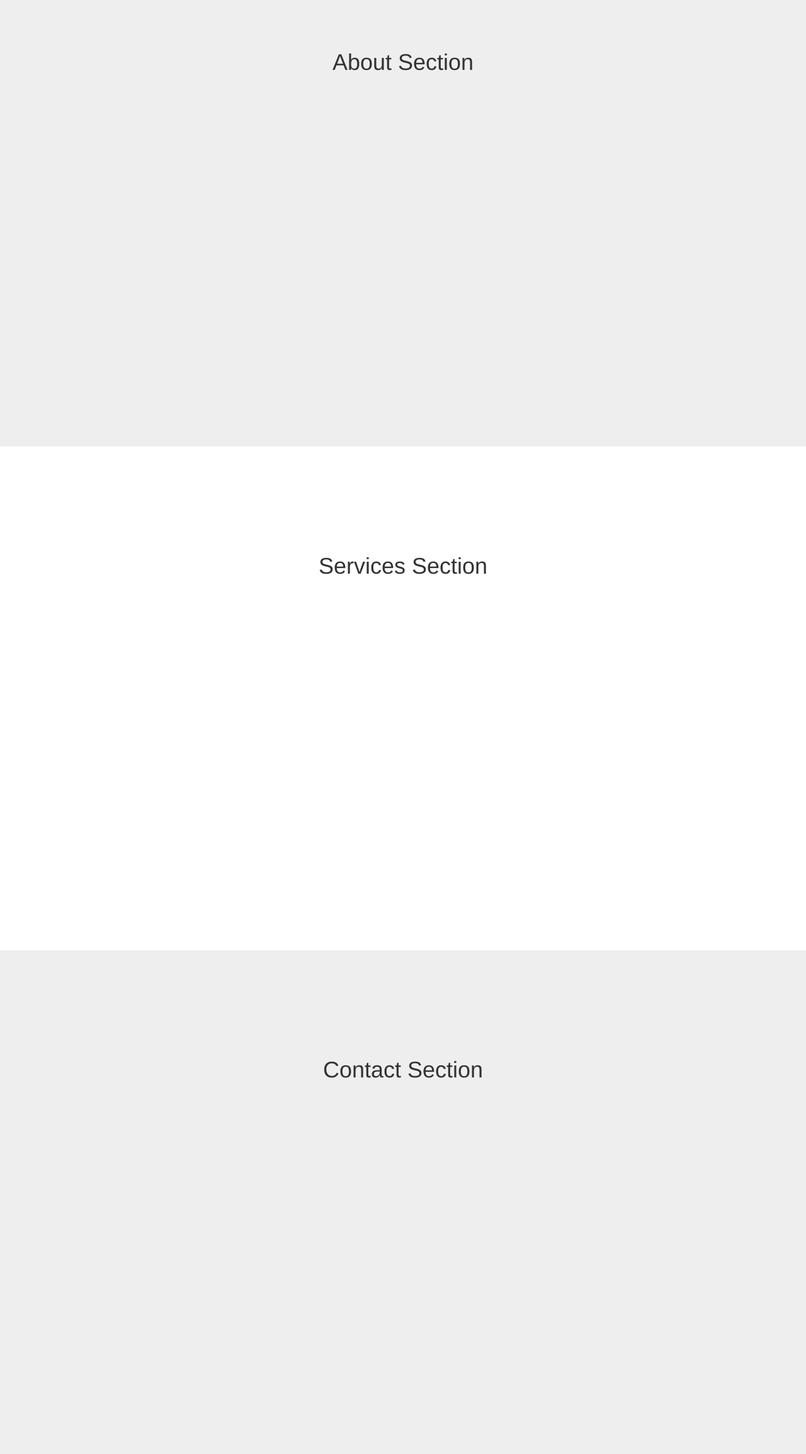
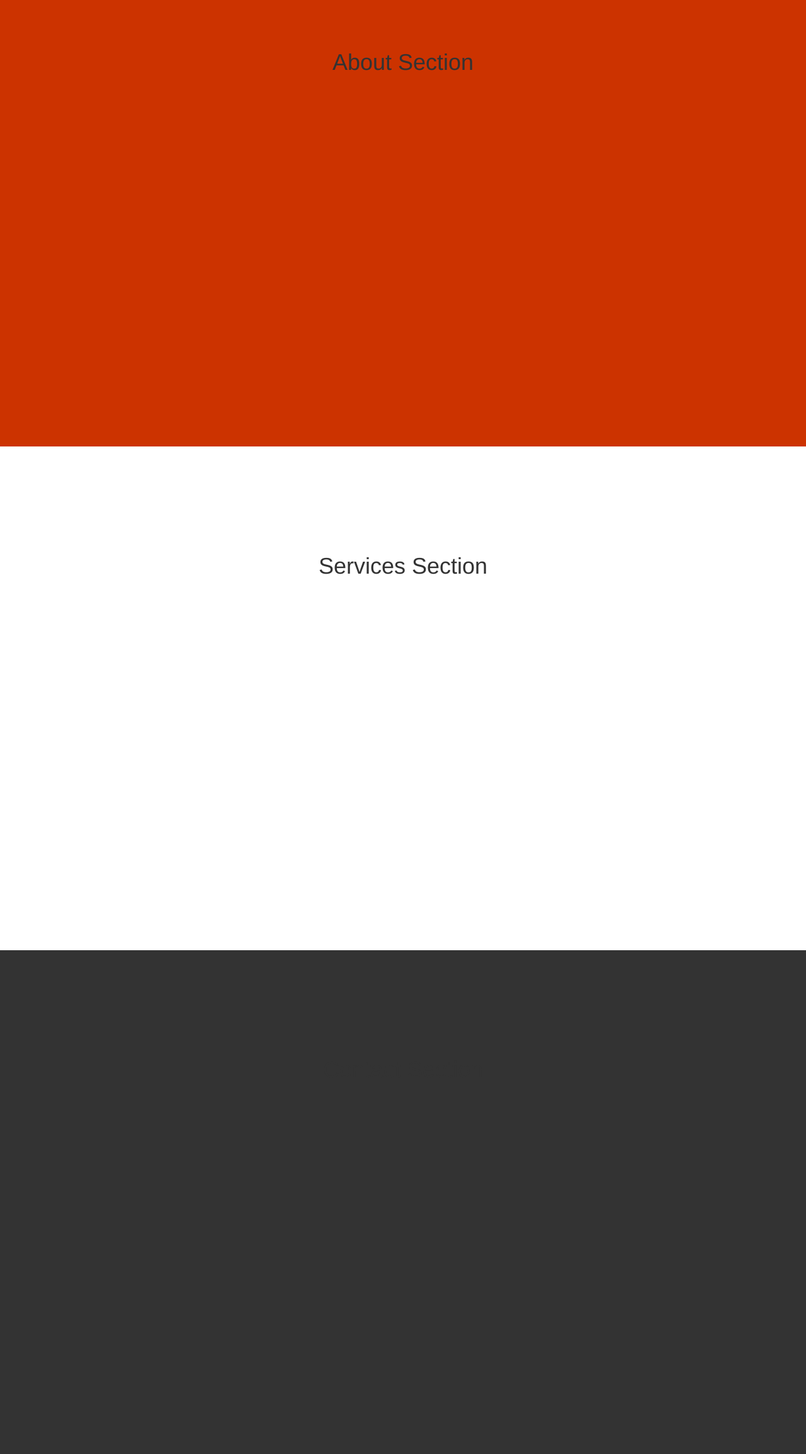
Before and after one commit to carsonandrew2/brickdesigns, a PHP site: page / in a window 1280 px wide. Shown: the part 91-2400 px from the top of the page at 63% size. Run offline with PHP 8.4, Linux system fonts and the light colour scheme.

Commit message:
Update scrolling-nav.css

```diff
--- a/css/scrolling-nav.css
+++ b/css/scrolling-nav.css
@@ -42,7 +42,7 @@ of those sections to manage the look and feel of the site. */
     height: 100%;
     padding-top: 150px;
     text-align: center;
-    background: #eee;
+    background: #cc3300;
 }
 
 .services-section {
@@ -56,5 +56,5 @@ of those sections to manage the look and feel of the site. */
     height: 100%;
     padding-top: 150px;
     text-align: center;
-    background: #eee;
+    background: #333333;
 }
```
